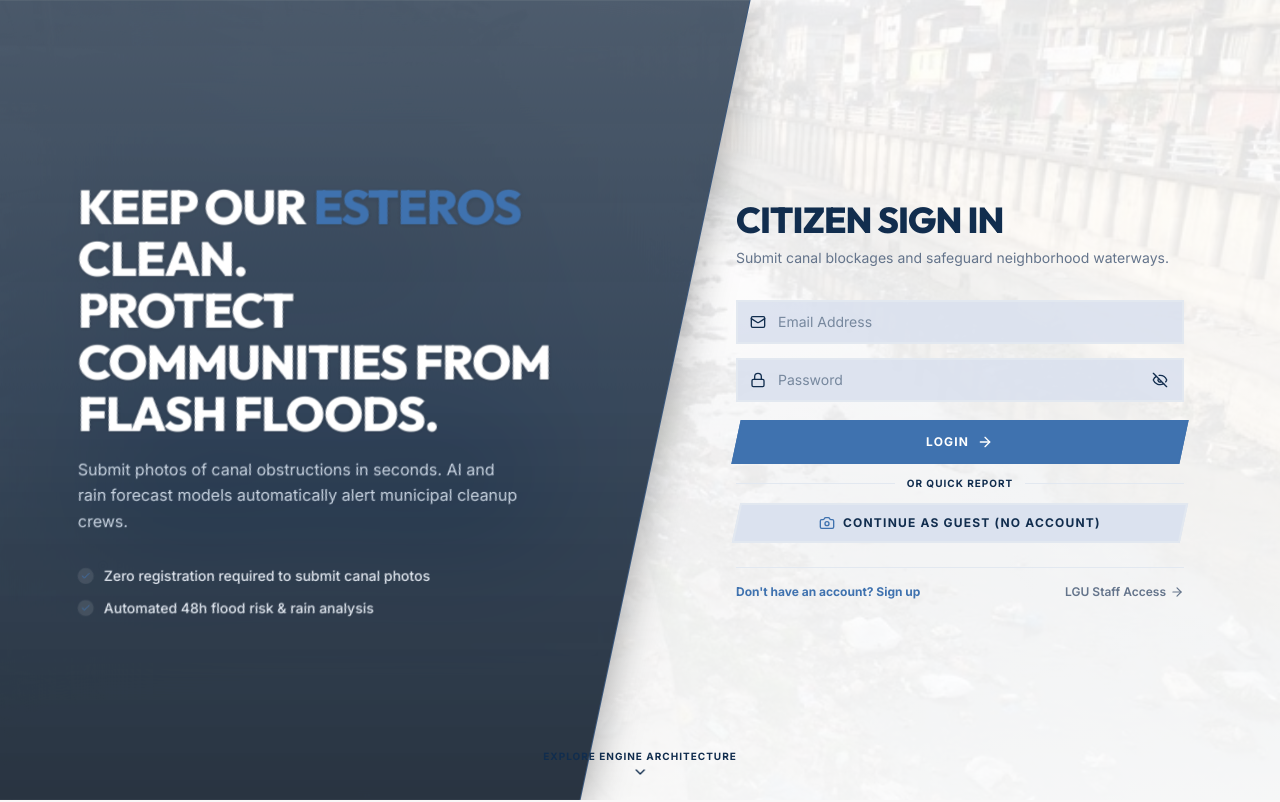
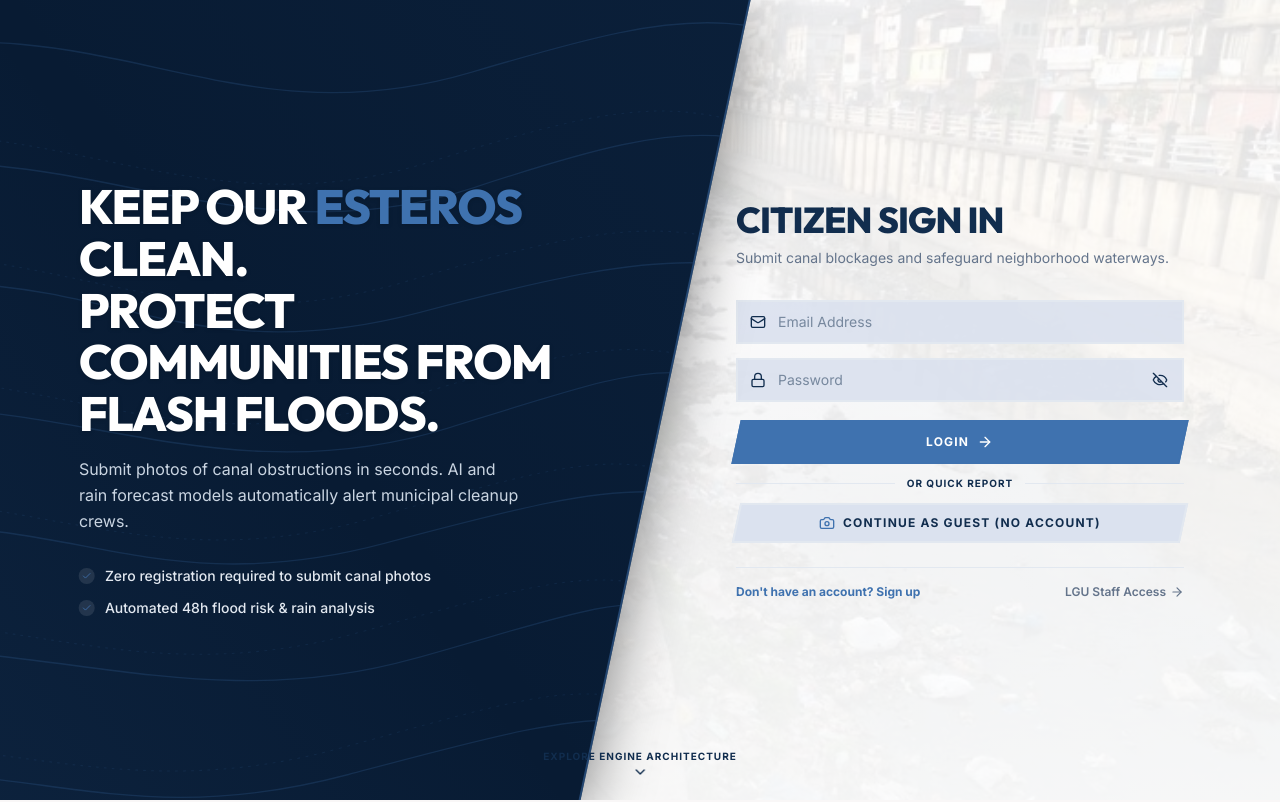
Before and after one commit to Goldenavs/esteRoute, a React (Vite) app in the folder frontend/: page /login in a window 1280 px wide. Shown: the top 802 px of the page. Built offline with nearby package versions, Linux system fonts and the light colour scheme; no server answers.

Commit message:
feat(ui): add animated topographic contour lines to sliding door and sync navbar appearance with full section scroll

```diff
--- a/frontend/src/components/auth/sections/HeroSection.tsx
+++ b/frontend/src/components/auth/sections/HeroSection.tsx
@@ -23,6 +23,79 @@ interface HeroSectionProps {
   setActivePortal: (portal: 'citizen' | 'admin') => void;
   scrollTo: (id: string) => void;
 }
+
+// Subtle, slowly moving topographic / bathymetric contour lines
+const AnimatedContourLines = ({ isLight }: { isLight: boolean }) => {
+  const strokeColor = isLight ? '#3F72AF' : '#112D4E';
+
+  return (
+    <div className="absolute inset-0 overflow-hidden pointer-events-none select-none">
+      <svg
+        className="w-full h-full min-w-[800px] min-h-[700px] opacity-25"
+        viewBox="0 0 1200 900"
+        preserveAspectRatio="none"
+        fill="none"
+      >
+        {/* Layer 1: Primary organic topographic curves */}
+        <motion.g
+          animate={{
+            x: [0, 35, -20, 0],
+            y: [0, -20, 15, 0],
+          }}
+          transition={{
+            duration: 24,
+            repeat: Infinity,
+            ease: "easeInOut",
+          }}
+          stroke={strokeColor}
+          strokeWidth="1.5"
+          opacity="0.85"
+        >
+          <path d="M-200,80 C150,20 380,180 720,100 S1100,20 1500,140" />
+          <path d="M-200,220 C100,150 420,320 760,230 S1150,150 1500,280" />
+          <path d="M-200,360 C180,280 340,450 720,370 S1200,290 1500,410" />
+          <path d="M-200,500 C120,420 440,590 800,500 S1120,410 1500,550" />
+          <path d="M-200,640 C200,550 360,710 740,630 S1180,540 1500,680" />
+          <path d="M-200,780 C140,690 460,840 820,760 S1140,660 1500,810" />
+          <path d="M-200,920 C220,830 380,970 760,890 S1210,790 1500,940" />
+        </motion.g>
+
+        {/* Layer 2: Secondary intermediate dashed elevation lines */}
+        <motion.g
+          animate={{
+            x: [0, -30, 25, 0],
+            y: [0, 25, -20, 0],
+          }}
+          transition={{
+            duration: 32,
+            repeat: Infinity,
+            ease: "easeInOut",
+          }}
+          stroke={strokeColor}
+          strokeWidth="1.2"
+          strokeDasharray="4 8"
+          opacity="0.5"
+        >
+          <path d="M-200,150 C120,85 400,250 740,165 S1125,85 1500,210" />
+          <path d="M-200,290 C140,215 380,385 740,300 S1175,220 1500,345" />
+          <path d="M-200,430 C150,350 410,520 760,435 S1160,350 1500,480" />
+          <path d="M-200,570 C160,485 400,650 770,565 S1150,475 1500,615" />
+          <path d="M-200,710 C170,620 410,775 780,695 S1160,600 1500,745" />
+          <path d="M-200,850 C180,760 420,905 790,825 S1175,725 1500,875" />
+        </motion.g>
+      </svg>
+
+      {/* Subtle atmospheric sheen */}
+      <div
+        className={`absolute inset-0 pointer-events-none ${
+          isLight
+            ? 'bg-gradient-to-tr from-brand-primary/10 via-transparent to-brand-primary/5'
+            : 'bg-gradient-to-tr from-brand-primary/5 via-transparent to-transparent'
+        }`}
+      />
+    </div>
+  );
+};
 
 export default function HeroSection({ activePortal, setActivePortal, scrollTo }: HeroSectionProps) {
   const navigate = useNavigate();
@@ -128,7 +201,6 @@ export default function HeroSection({ activePortal, setActivePortal, scrollTo }:
     >
       {/* ========================================================= */}
       {/* SEAMLESS FULL-VIEWPORT BACKGROUND WITH SMOOTH CROSSFADE   */}
-      {/* (Completely eliminates the split-seam artifact)           */}
       {/* ========================================================= */}
       <div className="absolute inset-0 pointer-events-none overflow-hidden">
         <div
@@ -137,7 +209,7 @@ export default function HeroSection({ activePortal, setActivePortal, scrollTo }:
           }`}
           style={{ opacity: 0.45 }}
         />
-        {/* Balanced Vignette & Contrast Overlay so form inputs stay crisp */}
+        {/* Contrast overlay so form inputs stay readable */}
         <div className="absolute inset-0 bg-gradient-to-t from-surface/90 via-surface/80 to-surface/70" />
         <div className="absolute inset-0 bg-[radial-gradient(ellipse_at_center,_var(--tw-gradient-stops))] from-brand-primary/10 via-transparent to-transparent" />
       </div>
@@ -410,14 +482,14 @@ export default function HeroSection({ activePortal, setActivePortal, scrollTo }:
         </div>
 
         {/* ========================================================= */}
-        {/* OPPOSITE-THEME FROSTED GLASS SLIDING PARALLELOGRAM        */}
-        {/* (Contrasts vividly against the base background)           */}
+        {/* OPPOSITE-THEME SLIDING PARALLELOGRAM WITH CONTOUR LINES   */}
+        {/* (Pure luxury surface with gently drifting wave contours)  */}
         {/* ========================================================= */}
         <motion.div
-          className={`hidden md:flex absolute top-0 bottom-0 z-20 overflow-hidden backdrop-blur-3xl border-x transition-colors duration-500 flex-col justify-center ${
+          className={`hidden md:flex absolute top-0 bottom-0 z-20 overflow-hidden border-x-2 transition-colors duration-500 flex-col justify-center ${
             isLight
-              ? 'bg-[#0B1E36]/80 border-brand-primary/40 text-white shadow-[0_12px_40px_rgba(0,0,0,0.35)]'
-              : 'bg-white/85 border-white/60 text-[#112D4E] shadow-[0_12px_40px_rgba(0,0,0,0.5)]'
+              ? 'bg-[#081B33] border-brand-primary/50 text-white shadow-[0_12px_60px_rgba(0,0,0,0.5)]'
+              : 'bg-[#F9FBFD] border-border-subtle/90 text-[#0B1E36] shadow-[0_12px_60px_rgba(0,0,0,0.6)]'
           }`}
           style={{ width: '60vw' }}
           initial={false}
@@ -427,14 +499,8 @@ export default function HeroSection({ activePortal, setActivePortal, scrollTo }:
           }}
           transition={{ type: "spring", stiffness: 150, damping: 24 }}
         >
-          {/* Subtle Opposite-Theme Frosted Glass Shimmer Overlay */}
-          <div
-            className={`absolute inset-0 pointer-events-none ${
-              isLight
-                ? 'bg-gradient-to-b from-white/10 via-transparent to-black/30'
-                : 'bg-gradient-to-b from-white/50 via-transparent to-black/5'
-            }`}
-          />
+          {/* Animated bathymetric & topographic contour lines */}
+          <AnimatedContourLines isLight={isLight} />
 
           {/* Un-skewed Content Container with Dynamic Responsive Padding */}
           <div
@@ -455,7 +521,7 @@ export default function HeroSection({ activePortal, setActivePortal, scrollTo }:
                   transition={{ duration: 0.25 }}
                 >
                   <h1 className={`text-3xl lg:text-5xl font-heading font-black tracking-tight uppercase leading-[1.08] mb-4 drop-shadow-sm ${
-                    isLight ? 'text-white' : 'text-[#112D4E]'
+                    isLight ? 'text-white' : 'text-[#0B1E36]'
                   }`}>
                     {activePortal === 'citizen' ? (
                       <>
--- a/frontend/src/pages/auth/UniversalLogin.tsx
+++ b/frontend/src/pages/auth/UniversalLogin.tsx
@@ -16,8 +16,13 @@ export default function UniversalLogin() {
 
   useEffect(() => {
     const handleScroll = () => {
-      // Show navbar ONLY when scrolled past the hero section (into features section)
-      setIsScrolled(window.scrollY > window.innerHeight - 150);
+      // Show navbar ONLY when the hero is completely off-screen (features section fully on screen)
+      const heroEl = document.getElementById('hero');
+      if (heroEl) {
+        setIsScrolled(heroEl.getBoundingClientRect().bottom <= 10);
+      } else {
+        setIsScrolled(window.scrollY >= window.innerHeight);
+      }
 
       if (isScrollingRef.current) return;
 
@@ -45,8 +50,8 @@ export default function UniversalLogin() {
 
     const element = document.getElementById(id);
     if (element) {
-      const offset = 100; // Account for the floating navbar
-      const top = element.getBoundingClientRect().top + window.scrollY - offset;
+      // Scroll flush so target section occupies the full screen
+      const top = element.getBoundingClientRect().top + window.scrollY;
 
       window.scrollTo({ top, behavior: 'smooth' });
 
```
